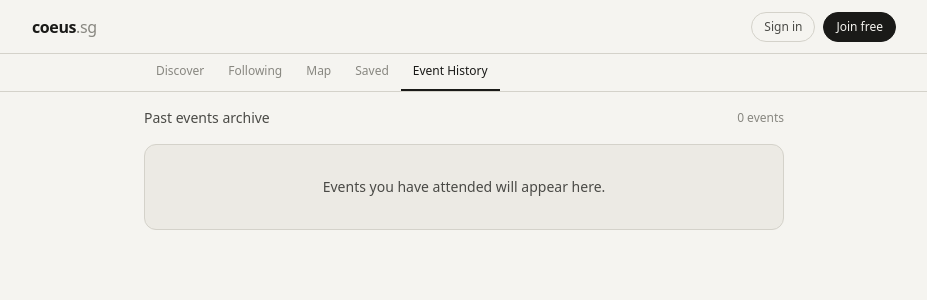
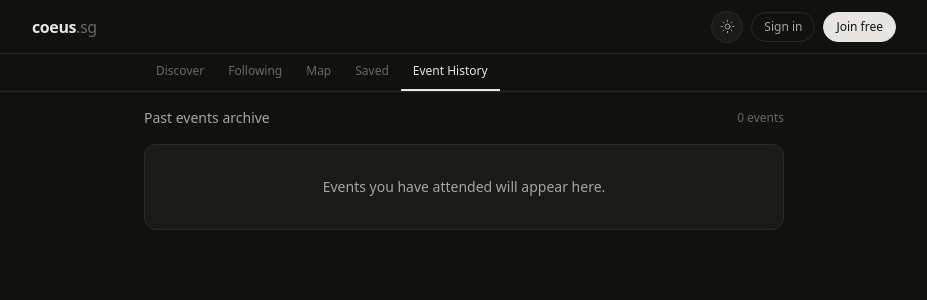
Before and after one commit to ShaneRobi/coeus, a Next.js app: page /history in a window 1280 px wide. Shown: the top 300 px of the page, without its empty margins (176-1103 px from the left). Built offline with nearby package versions, Linux system fonts and the light colour scheme; no server answers.

Commit message:
update darkmode

```diff
--- a/app/globals.css
+++ b/app/globals.css
@@ -3,6 +3,18 @@
 @tailwind utilities;
 
 :root {
+  --bg-base: #111110;
+  --bg-card: #1a1a18;
+  --bg-input: #232321;
+  --text-primary: #e8e6e1;
+  --text-secondary: #a8a69f;
+  --text-muted: #6b6965;
+  --border: #2a2a28;
+  --border-hover: #3d3d3a;
+  --accent: #e8e6e1;
+}
+
+:root.theme-light {
   --bg-base: #F5F4F0;
   --bg-card: #ECEAE4;
   --bg-input: #E5E3DC;
--- a/app/layout.tsx
+++ b/app/layout.tsx
@@ -13,8 +13,13 @@ export default function RootLayout({
   children: React.ReactNode
 }) {
   return (
-    <html lang="en">
+    <html lang="en" suppressHydrationWarning>
       <body className="bg-bg-base text-text-primary min-h-screen">
+        <script
+          dangerouslySetInnerHTML={{
+            __html: `try{if(localStorage.getItem('coeus-theme')==='light')document.documentElement.classList.add('theme-light')}catch(e){}`,
+          }}
+        />
         <TopBar />
         <div className="pt-[53px]">
           {children}
--- a/components/MapView.tsx
+++ b/components/MapView.tsx
@@ -28,7 +28,7 @@ export default function MapView() {
 
   useEffect(() => {
     const root = document.documentElement
-    const updateTheme = () => setDarkMode(root.classList.contains('theme-dark'))
+    const updateTheme = () => setDarkMode(!root.classList.contains('theme-light'))
     updateTheme()
 
     const observer = new MutationObserver(updateTheme)
--- a/components/ThemeToggle.tsx
+++ b/components/ThemeToggle.tsx
@@ -4,24 +4,24 @@ import { useEffect, useState } from 'react'
 
 const STORAGE_KEY = 'coeus-theme'
 
-function applyTheme(enabled: boolean) {
-  document.documentElement.classList.toggle('theme-dark', enabled)
+function applyTheme(light: boolean) {
+  document.documentElement.classList.toggle('theme-light', light)
 }
 
 export default function ThemeToggle() {
-  const [dark, setDark] = useState(false)
+  const [light, setLight] = useState(false)
 
   useEffect(() => {
     const saved = localStorage.getItem(STORAGE_KEY)
-    const enabled = saved === 'dark'
-    setDark(enabled)
-    applyTheme(enabled)
+    const isLight = saved === 'light'
+    setLight(isLight)
+    applyTheme(isLight)
   }, [])
 
   function toggle() {
-    const next = !dark
-    setDark(next)
-    localStorage.setItem(STORAGE_KEY, next ? 'dark' : 'light')
+    const next = !light
+    setLight(next)
+    localStorage.setItem(STORAGE_KEY, next ? 'light' : 'dark')
     applyTheme(next)
   }
 
@@ -29,18 +29,18 @@ export default function ThemeToggle() {
     <button
       type="button"
       onClick={toggle}
-      aria-label={dark ? 'Switch to light mode' : 'Switch to dark mode'}
-      title={dark ? 'Light mode' : 'Dark mode'}
+      aria-label={light ? 'Switch to dark mode' : 'Switch to light mode'}
+      title={light ? 'Dark mode' : 'Light mode'}
       className="flex h-8 w-8 items-center justify-center rounded-full border-[0.5px] border-border bg-bg-card text-text-secondary transition-colors hover:border-hover hover:text-text-primary"
     >
-      {dark ? (
+      {light ? (
+        <svg width="15" height="15" viewBox="0 0 24 24" fill="none" stroke="currentColor" strokeWidth="1.5" strokeLinecap="round" strokeLinejoin="round">
+          <path d="M20 14.5A8 8 0 0 1 9.5 4a8.2 8.2 0 1 0 10.5 10.5z" />
+        </svg>
+      ) : (
         <svg width="15" height="15" viewBox="0 0 24 24" fill="none" stroke="currentColor" strokeWidth="1.5" strokeLinecap="round" strokeLinejoin="round">
           <circle cx="12" cy="12" r="4" />
           <path d="M12 2v2M12 20v2M4.9 4.9l1.4 1.4M17.7 17.7l1.4 1.4M2 12h2M20 12h2M4.9 19.1l1.4-1.4M17.7 6.3l1.4-1.4" />
-        </svg>
-      ) : (
-        <svg width="15" height="15" viewBox="0 0 24 24" fill="none" stroke="currentColor" strokeWidth="1.5" strokeLinecap="round" strokeLinejoin="round">
-          <path d="M20 14.5A8 8 0 0 1 9.5 4a8.2 8.2 0 1 0 10.5 10.5z" />
         </svg>
       )}
     </button>
--- a/components/TopBar.tsx
+++ b/components/TopBar.tsx
@@ -3,6 +3,7 @@
 import Link from 'next/link'
 import { useEffect, useState } from 'react'
 import { supabase } from '@/lib/supabase'
+import ThemeToggle from './ThemeToggle'
 
 function initialsFromEmail(email?: string | null) {
   if (!email) return 'U'
@@ -35,6 +36,7 @@ export default function TopBar() {
         </Link>
 
         <div className="flex items-center gap-2">
+          <ThemeToggle />
           {!loading && email ? (
             <Link
               href="/profile/me"
```
